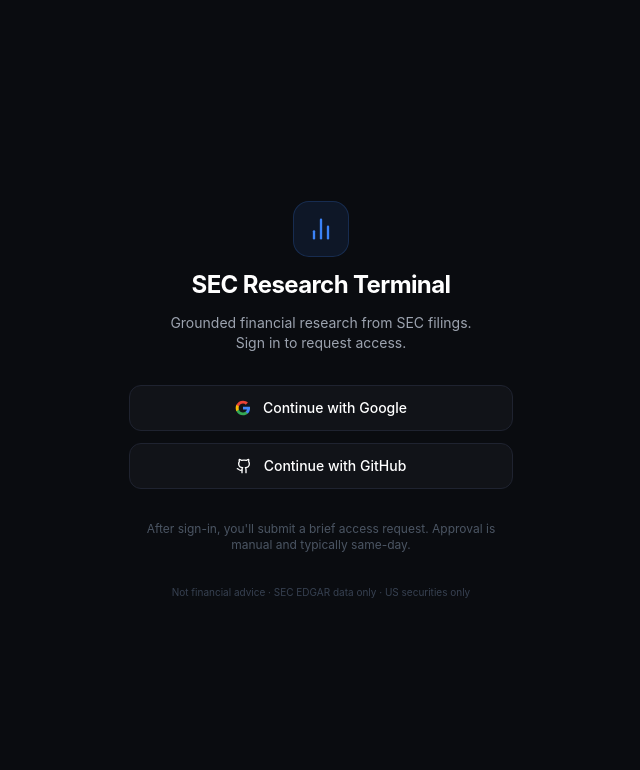
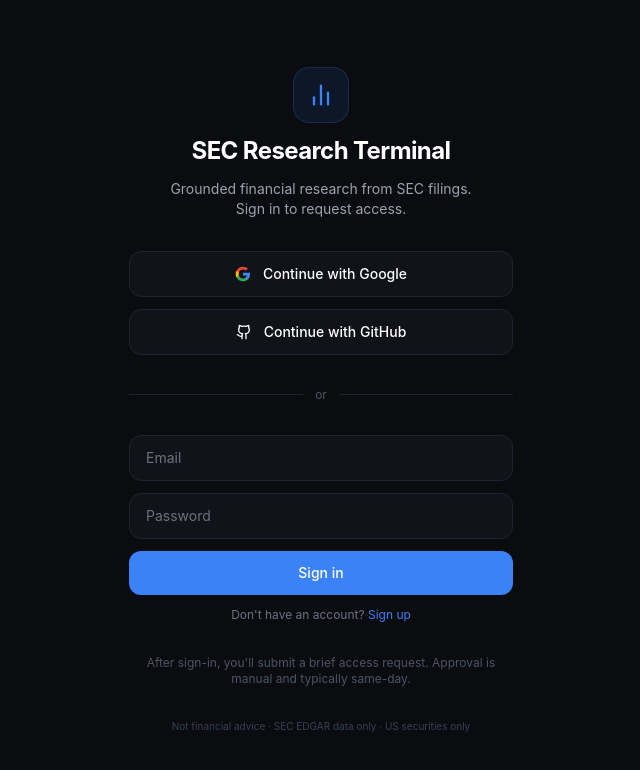
Before and after one commit to adithyav09/financial-research-copilot, a React (Vite) app in the folder frontend/: page / in a window 1280 px wide. Shown: the top 770 px of the page, without its empty margins (319-959 px from the left). Built offline with nearby package versions, Linux system fonts and the light colour scheme; no server answers.

Commit message:
feat: email/password sign-in and sign-up on the login page
Adds a fallback auth path alongside Google/GitHub OAuth for users who
prefer email/password.

```diff
--- a/frontend/src/components/LoginPage.tsx
+++ b/frontend/src/components/LoginPage.tsx
@@ -1,8 +1,36 @@
+import { useState } from "react";
 import { BarChart2, Github } from "lucide-react";
 import { useAuth } from "../context/AuthContext";
 
 export default function LoginPage() {
-  const { signInWithGoogle, signInWithGitHub } = useAuth();
+  const { signInWithGoogle, signInWithGitHub, signInWithPassword, signUpWithPassword } = useAuth();
+
+  const [mode, setMode] = useState<"signin" | "signup">("signin");
+  const [email, setEmail] = useState("");
+  const [password, setPassword] = useState("");
+  const [error, setError] = useState<string | null>(null);
+  const [info, setInfo] = useState<string | null>(null);
+  const [submitting, setSubmitting] = useState(false);
+
+  const handleSubmit = async (e: React.FormEvent) => {
+    e.preventDefault();
+    setError(null);
+    setInfo(null);
+    setSubmitting(true);
+    try {
+      const err =
+        mode === "signin"
+          ? await signInWithPassword(email, password)
+          : await signUpWithPassword(email, password);
+      if (err) {
+        setError(err);
+      } else if (mode === "signup") {
+        setInfo("Check your email to confirm your account before signing in.");
+      }
+    } finally {
+      setSubmitting(false);
+    }
+  };
 
   return (
     <div className="min-h-screen bg-surface flex items-center justify-center px-4">
@@ -42,6 +70,60 @@
           </button>
         </div>
 
+        <div className="flex items-center gap-3">
+          <div className="h-px flex-1 bg-border" />
+          <span className="text-xs text-gray-600">or</span>
+          <div className="h-px flex-1 bg-border" />
+        </div>
+
+        <form onSubmit={handleSubmit} className="space-y-3">
+          <input
+            type="email"
+            required
+            autoComplete="email"
+            placeholder="Email"
+            value={email}
+            onChange={(e) => setEmail(e.target.value)}
+            className="w-full px-4 py-3 rounded-xl border border-border bg-surface-secondary text-white text-sm placeholder-gray-500 focus:outline-none focus:ring-1 focus:ring-accent"
+          />
+          <input
+            type="password"
+            required
+            minLength={6}
+            autoComplete={mode === "signin" ? "current-password" : "new-password"}
+            placeholder="Password"
+            value={password}
+            onChange={(e) => setPassword(e.target.value)}
+            className="w-full px-4 py-3 rounded-xl border border-border bg-surface-secondary text-white text-sm placeholder-gray-500 focus:outline-none focus:ring-1 focus:ring-accent"
+          />
+
+          {error && <p className="text-xs text-red-400">{error}</p>}
+          {info && <p className="text-xs text-emerald-400">{info}</p>}
+
+          <button
+            type="submit"
+            disabled={submitting}
+            className="w-full flex items-center justify-center gap-3 px-4 py-3 rounded-xl bg-accent hover:bg-accent/90 disabled:opacity-50 text-white text-sm font-medium transition-all"
+          >
+            {submitting ? "Please wait..." : mode === "signin" ? "Sign in" : "Create account"}
+          </button>
+
+          <p className="text-center text-xs text-gray-500">
+            {mode === "signin" ? "Don't have an account?" : "Already have an account?"}{" "}
+            <button
+              type="button"
+              onClick={() => {
+                setMode(mode === "signin" ? "signup" : "signin");
+                setError(null);
+                setInfo(null);
+              }}
+              className="text-accent hover:underline"
+            >
+              {mode === "signin" ? "Sign up" : "Sign in"}
+            </button>
+          </p>
+        </form>
+
         <p className="text-center text-xs text-gray-600">
           After sign-in, you'll submit a brief access request. Approval is manual and typically same-day.
         </p>
--- a/frontend/src/context/AuthContext.tsx
+++ b/frontend/src/context/AuthContext.tsx
@@ -22,6 +22,8 @@
 interface AuthContextValue extends AuthState {
   signInWithGoogle: () => Promise<void>;
   signInWithGitHub: () => Promise<void>;
+  signInWithPassword: (email: string, password: string) => Promise<string | null>;
+  signUpWithPassword: (email: string, password: string) => Promise<string | null>;
   signOut: () => Promise<void>;
   refreshProfile: () => Promise<void>;
 }
@@ -130,6 +132,20 @@
     });
   };
 
+  const signInWithPassword = async (email: string, password: string): Promise<string | null> => {
+    const { error } = await supabase.auth.signInWithPassword({ email, password });
+    return error?.message ?? null;
+  };
+
+  const signUpWithPassword = async (email: string, password: string): Promise<string | null> => {
+    const { error } = await supabase.auth.signUp({
+      email,
+      password,
+      options: { emailRedirectTo: window.location.origin },
+    });
+    return error?.message ?? null;
+  };
+
   const signOut = async () => {
     await supabase.auth.signOut();
     setProfile(null);
@@ -140,7 +156,7 @@
   };
 
   return (
-    <AuthContext.Provider value={{ session, user, profile, loading, signInWithGoogle, signInWithGitHub, signOut, refreshProfile }}>
+    <AuthContext.Provider value={{ session, user, profile, loading, signInWithGoogle, signInWithGitHub, signInWithPassword, signUpWithPassword, signOut, refreshProfile }}>
       {children}
     </AuthContext.Provider>
   );
```
